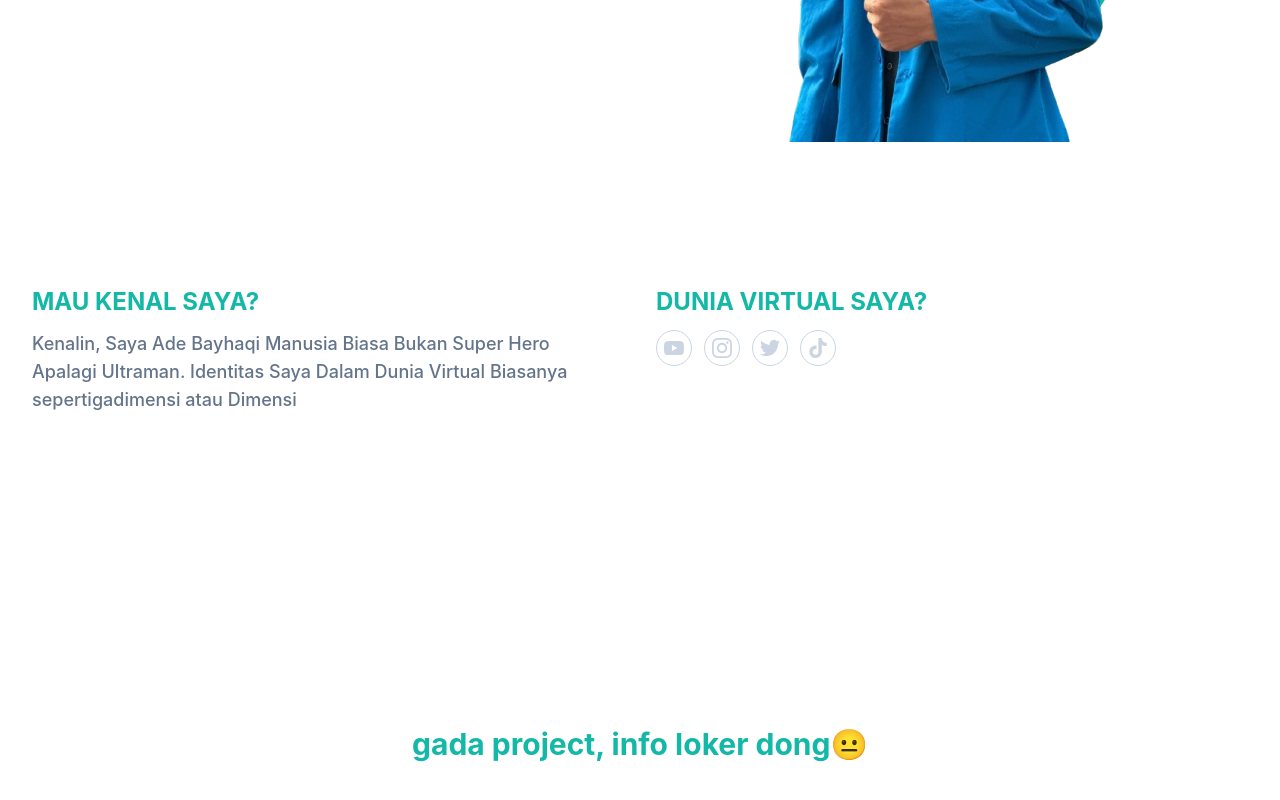
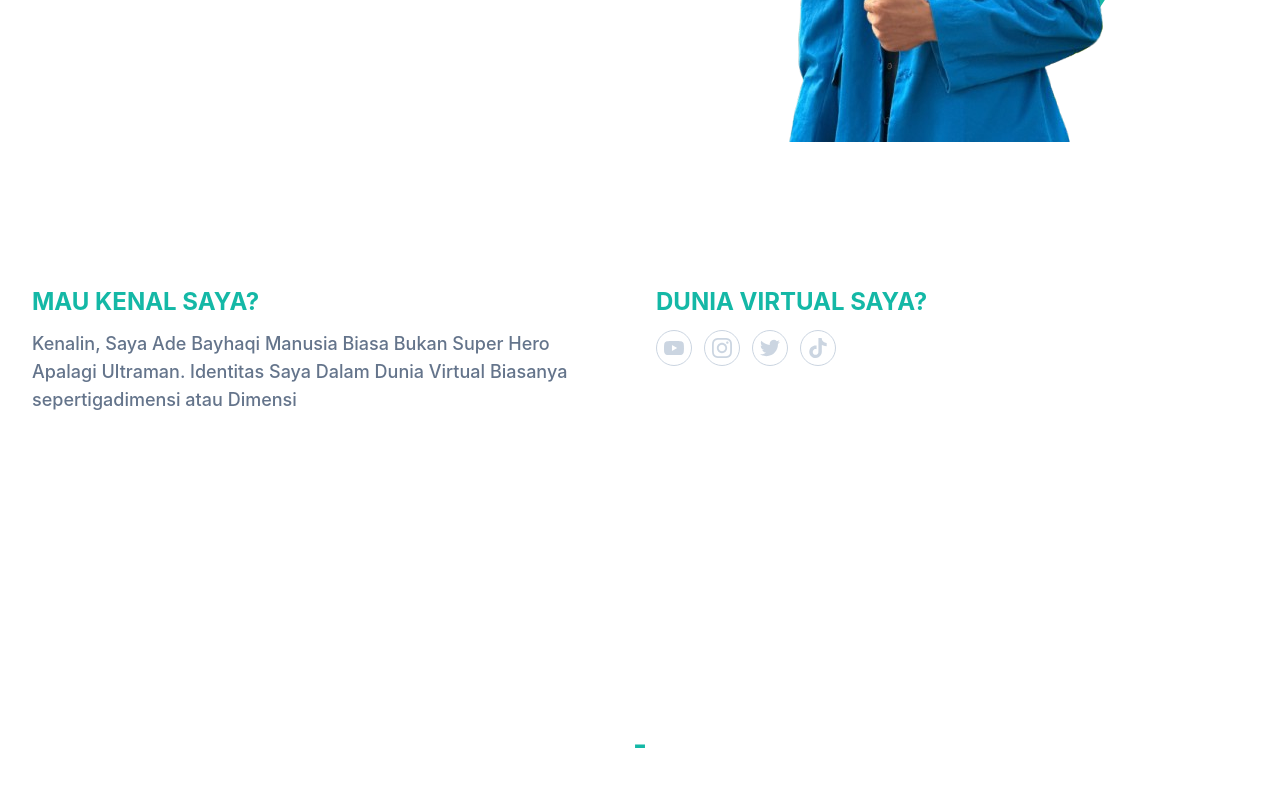
Before and after one commit to sepertigadimensii/me, a website: page index.html in a window 1280 px wide. Shown: the part 615-1415 px from the top of the page. Drawn offline with Linux system fonts and the light colour scheme.

Commit message:
Update index.html

```diff
--- a/index.html
+++ b/index.html
@@ -176,7 +176,7 @@
     <section id="empty-pages" class="pt-36 pb-32 dark:bg-dark">
       <div class="container">
         <h2 class="text-3xl font-bold text-center text-primary">
-          gada project, info loker dong😐
+          -
         </h2>
       </div>
     </section>
```
